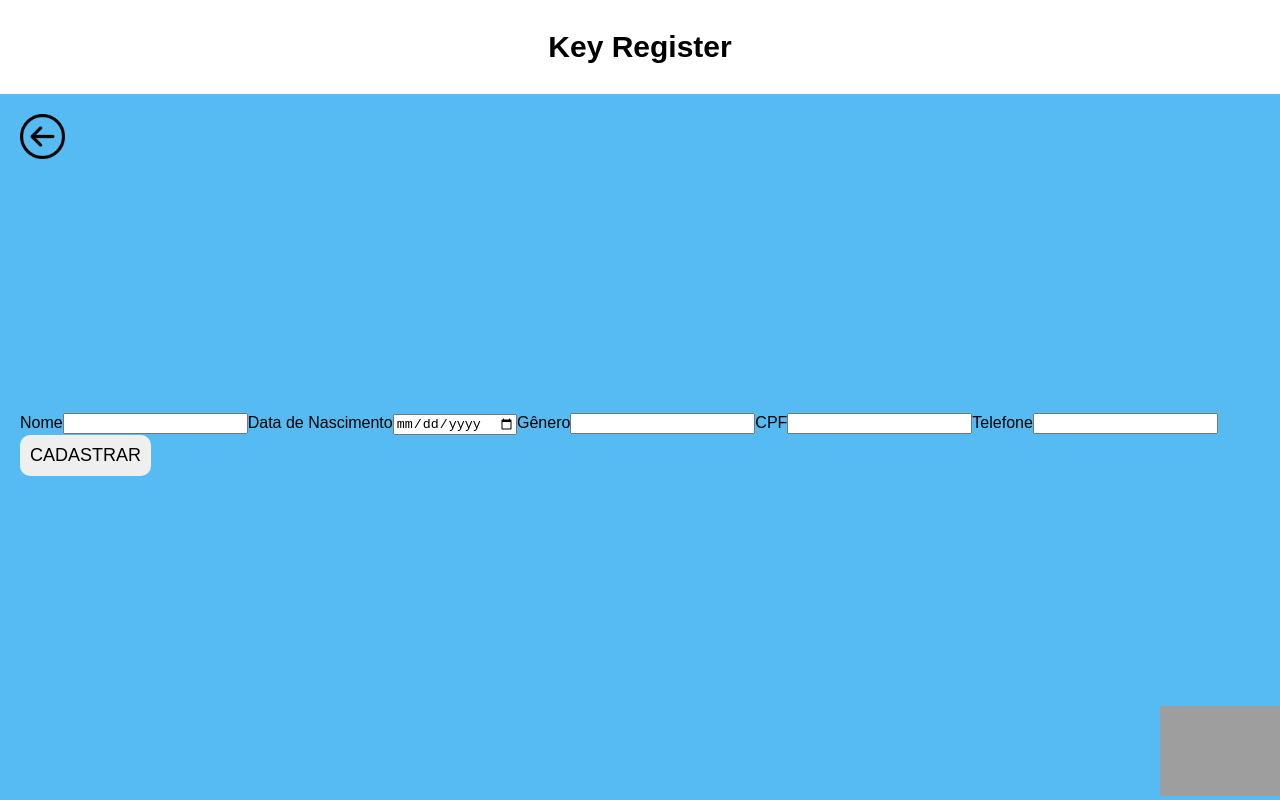
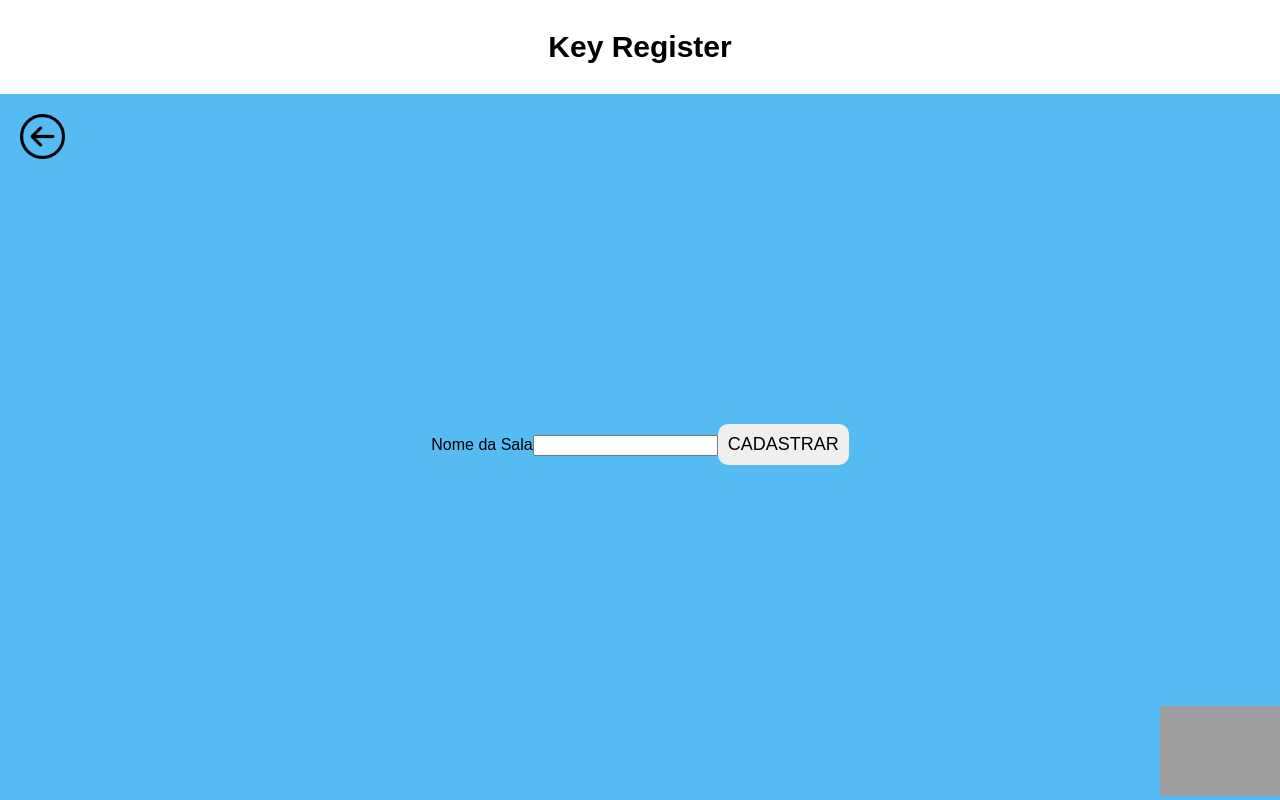
Before and after one commit to gustta11/KeyRegister, a React (Vite) app in the folder frontend/: page /Cadastro_sala in a window 1280 px wide. Built offline with nearby package versions, Linux system fonts and the light colour scheme; grey boxes are pictures that could not be loaded.

Commit message:
Update CadastroSala.jsx

```diff
--- a/frontend/src/components/CadastroSala.jsx
+++ b/frontend/src/components/CadastroSala.jsx
@@ -3,11 +3,7 @@ import { useState } from "react";
 function CadastroSala () {
 
 const [formValores, setFormValores] = useState({
-  nome: '',
-  dataNascimento: '',
-  genero: '',
-  cpf: '',
-  telefone: '',
+  nome_sala: '',
 });
 
 const handleChange = (e) => {
@@ -47,24 +43,8 @@ return (
     <div className='container-create'>
       <div className='formulario'>
         <label>
-          Nome
-          <input type="text" name="nome" value={formValores.nome} onChange={handleChange} />
-        </label>
-        <label>
-          Data de Nascimento
-          <input type="date" name="dataNascimento" value={formValores.dataNascimento} onChange={handleChange} />
-        </label>
-        <label>
-          Gênero
-          <input type="text" name="genero" value={formValores.genero} onChange={handleChange} />
-        </label>
-        <label>
-          CPF
-          <input type="text" name="cpf" value={formValores.cpf} onChange={handleChange} />
-        </label>
-        <label>
-          Telefone
-          <input type="text" name="telefone" value={formValores.telefone} onChange={handleChange} />
+          Nome da Sala
+          <input type="text" name="nome" value={formValores.nome_sala} onChange={handleChange} />
         </label>
 
         <button type='submit'> CADASTRAR </button>
```
